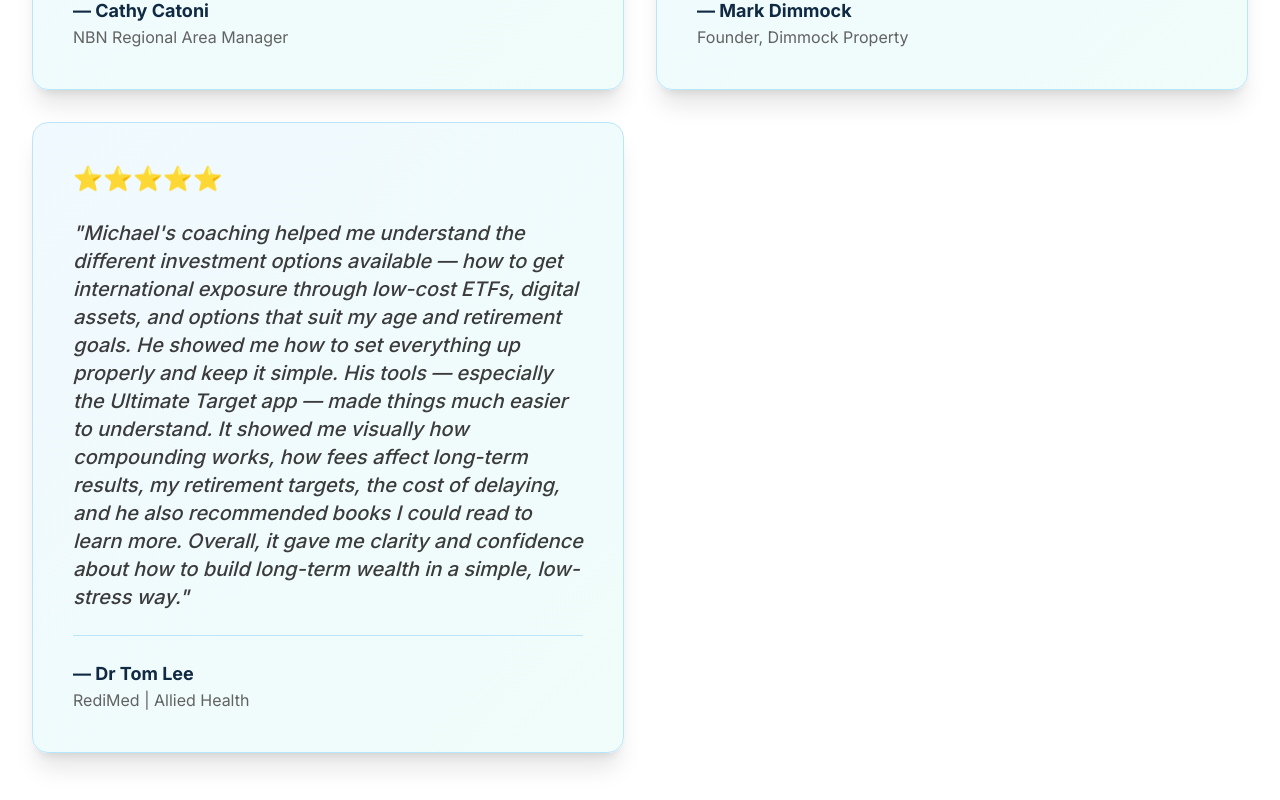
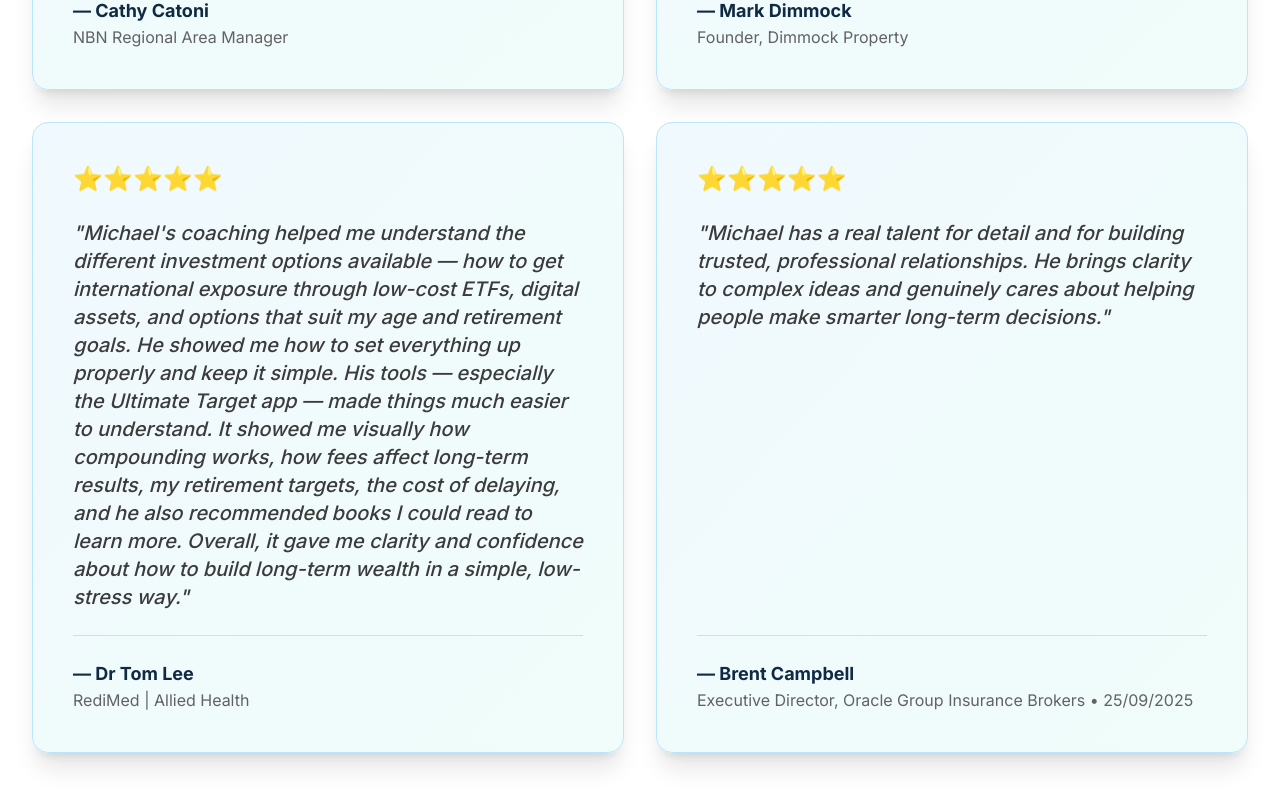
Before and after one commit to mleggo1/wealth-blueprint-website, a Next.js app: page /testimonials in a window 1280 px wide. Shown: the part 2200-3000 px from the top of the page. Built offline with nearby package versions, Linux system fonts and the light colour scheme; no server answers.

Commit message:
Add Brent Campbell testimonial

```diff
--- a/app/(public)/testimonials/page.tsx
+++ b/app/(public)/testimonials/page.tsx
@@ -49,6 +49,12 @@ export default function Testimonials() {
       name: "Dr Tom Lee",
       role: "RediMed | Allied Health",
       content: "Michael's coaching helped me understand the different investment options available — how to get international exposure through low-cost ETFs, digital assets, and options that suit my age and retirement goals. He showed me how to set everything up properly and keep it simple. His tools — especially the Ultimate Target app — made things much easier to understand. It showed me visually how compounding works, how fees affect long-term results, my retirement targets, the cost of delaying, and he also recommended books I could read to learn more. Overall, it gave me clarity and confidence about how to build long-term wealth in a simple, low-stress way.",
+      rating: 5,
+    },
+    {
+      name: "Brent Campbell",
+      role: "Executive Director, Oracle Group Insurance Brokers • 25/09/2025",
+      content: "Michael has a real talent for detail and for building trusted, professional relationships. He brings clarity to complex ideas and genuinely cares about helping people make smarter long-term decisions.",
       rating: 5,
     },
   ];
```
